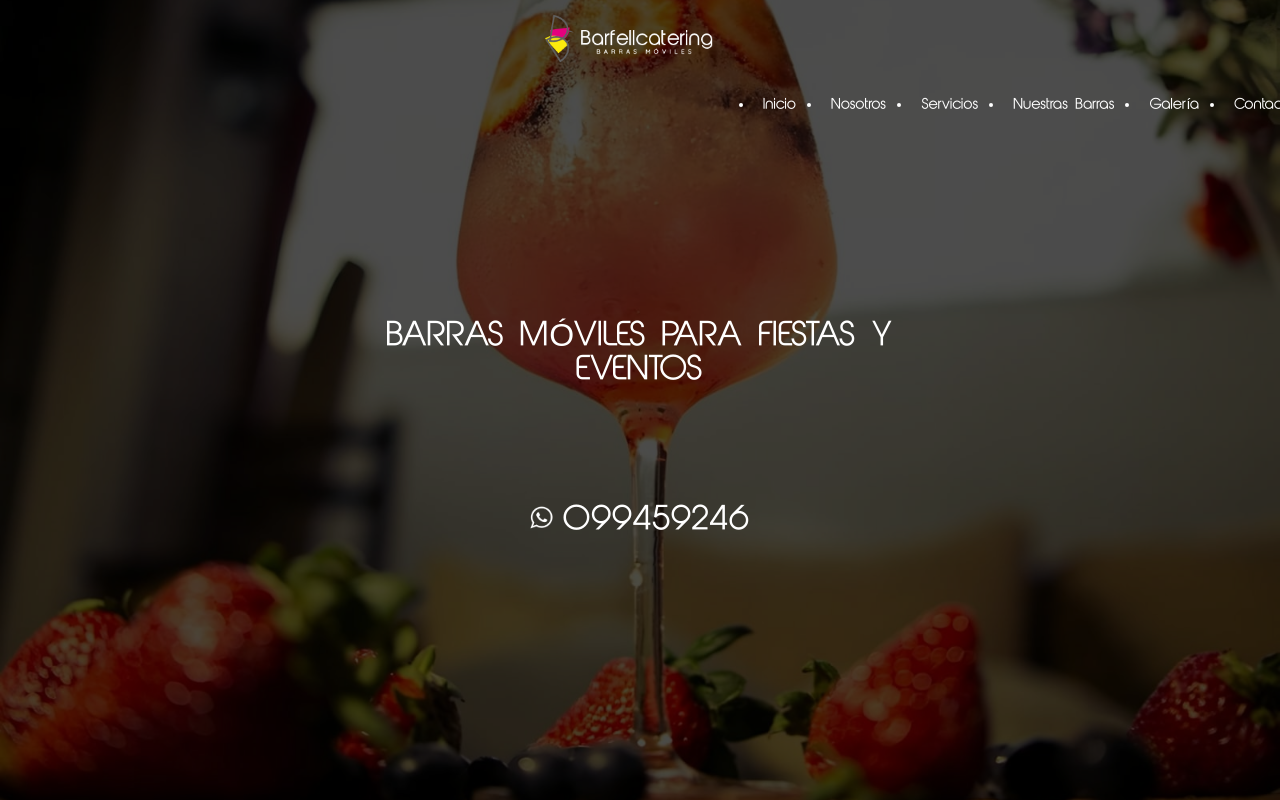
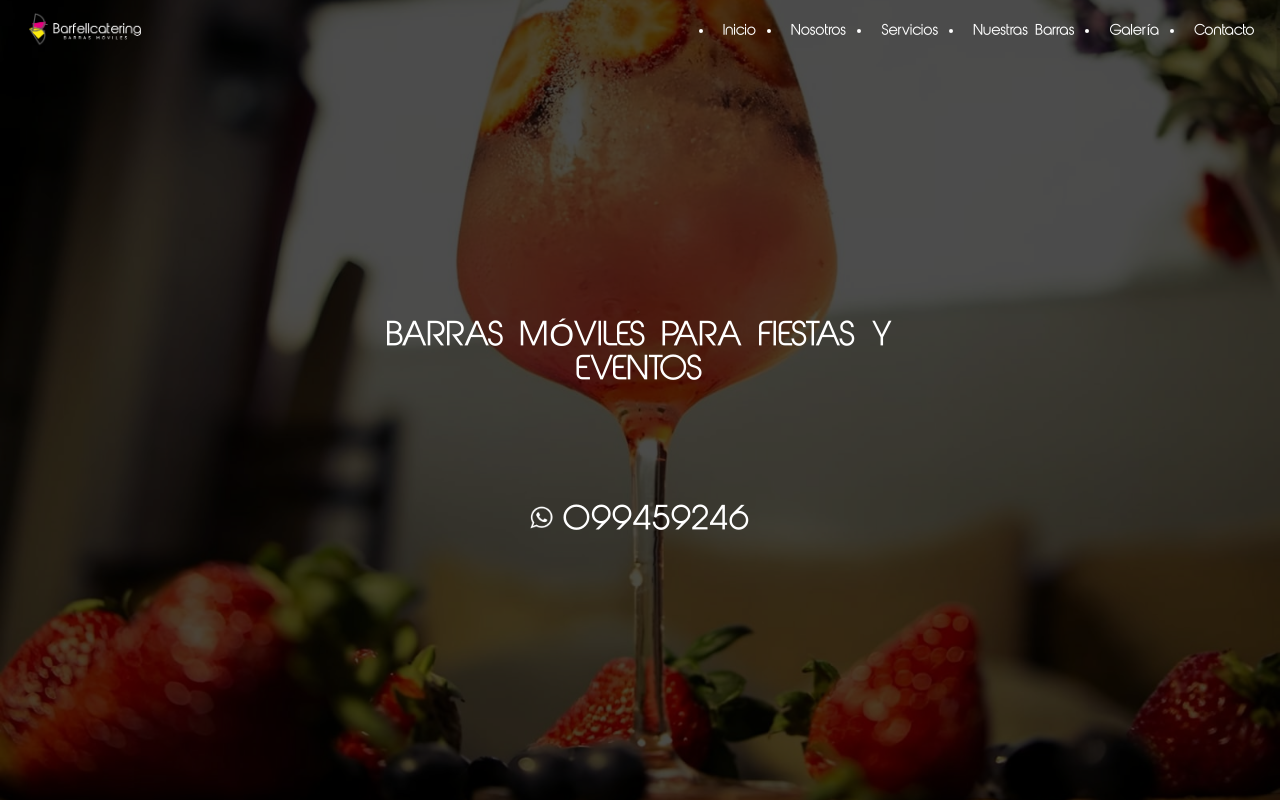
Before and after one commit to danorrev87/barfell_catering, a Vue app in the folder barfell-catering-vue/: page / in a window 1280 px wide. Shown: the top 800 px of the page. Built offline with nearby package versions, Linux system fonts and the light colour scheme; grey boxes are pictures that could not be loaded; the HTML template or start-up script is replaced by a standard one.

Commit message:
Fixed responsive
Fixed responsive
Fixed mobile nav bar

```diff
--- a/barfell-catering-vue/src/components/NavigationBar.vue
+++ b/barfell-catering-vue/src/components/NavigationBar.vue
@@ -1,15 +1,14 @@
 <template>
+  <div>
     <nav :class="{ 'transparent': isTransparent, 'solid': !isTransparent }" class="navigation-bar">
-    <img src="@/assets/transparent_logo.png" alt="Logo" class="logo" />
+      <img class="logo" :src="isTransparent ? logoTransparent : logoSolid" alt="Logo">
       <button class="hamburger" @click="isNavOpen = !isNavOpen"
         :class="{ 'white-lines': isTransparent, 'black-lines': !isTransparent }">
         <span></span>
         <span></span>
         <span></span>
       </button>
-    <transition name="dropdown">
-      <div v-if="isNavOpen" class="dropdown">
-        <ul>
+      <ul class="nav-links navigation-bar-links">
         <li><a href="#inicio">Inicio</a></li>
         <li><a href="#nosotros">Nosotros</a></li>
         <li><a href="#servicios">Servicios</a></li>
@@ -17,9 +16,20 @@
         <li><a href="#galeria">Galería</a></li>
         <li><a href="#contacto">Contacto</a></li>
       </ul>
+    </nav>
+    <transition name="dropdown">
+      <div v-show="isNavOpen" class="dropdown">
+        <ul class="dropdown-links">
+          <li><a href="#inicio" @click="isNavOpen = false">Inicio</a></li>
+          <li><a href="#nosotros" @click="isNavOpen = false">Nosotros</a></li>
+          <li><a href="#servicios" @click="isNavOpen = false">Servicios</a></li>
+          <li><a href="#barras" @click="isNavOpen = false">Nuestras Barras</a></li>
+          <li><a href="#galeria" @click="isNavOpen = false">Galería</a></li>
+          <li><a href="#contacto" @click="isNavOpen = false">Contacto</a></li>
+        </ul>
       </div>
     </transition>
-  </nav>
+  </div>
 </template>
 
 <script>
@@ -29,10 +39,13 @@ export default {
     return {
       isTransparent: true,
       isNavOpen: false,
+      logoTransparent: require('@/assets/transparent_logo.png'),
+      logoSolid: require('@/assets/solid_logo.png'),
     };
   },
   mounted() {
     window.addEventListener('scroll', this.handleScroll);
+    window.addEventListener('resize', this.handleResize);
     this.handleScroll();
     this.handleResize();
   },
@@ -45,11 +58,17 @@ export default {
       }
     },
     handleResize() {
-      this.isNavOpen = window.innerWidth >= 769;
+      if (window.innerWidth >= 769) {
+        this.isNavOpen = false;
+      }
+    },
+    toggleNav() {
+      this.isNavOpen = !this.isNavOpen;
     }
   },
   beforeUnmount() {
     window.removeEventListener('scroll', this.handleScroll);
+    window.removeEventListener('resize', this.handleResize);
   }
 }
 </script>
@@ -76,6 +95,10 @@ export default {
   ul {
     display: none;
   }
+
+  .nav-links {
+    display: none;
+  }
 }
 
 .hamburger span {
@@ -98,24 +121,22 @@ export default {
   position: fixed;
   top: 0;
   left: 0;
-  /* Ensure it starts from the very left */
   right: 0;
-  /* Ensure it extends to the very right */
   width: 100%;
-  /* Set width to 100% */
   height: 60px;
-  /* Default height */
-  transition: background-color 0.5s ease, box-shadow 0.5s ease, height 0.5s ease;
-  /* Smooth transitions */
   z-index: 1000;
+  transition: background-color 0.5s ease;
   display: flex;
   align-items: center;
+  justify-content: space-between;
 }
 
 .navigation-bar ul {
   display: flex;
   justify-content: flex-end;
-  width: 100%;
+  width: auto;
+  /* Updated */
+  align-items: center;
 }
 
 .navigation-bar li {
@@ -136,6 +157,10 @@ export default {
     background: #fff;
     /* change to the color you want */
   }
+
+  .navigation-bar>.navigation-bar-links {
+    display: none;
+  }
 }
 
 .navigation-bar a:hover {
@@ -146,7 +171,7 @@ export default {
 .transparent {
   background-color: transparent;
   box-shadow: none;
-  height: 80px;
+  height: 60px;
   /* Larger height when transparent */
   color: white;
   /* Links are white when transparent */
@@ -172,24 +197,27 @@ export default {
 }
 
 .logo {
-  height: 90px;
-  margin-right: 60px;
-  margin-left: 40px;
+  height: 60px;
+  /* Reduced size */
+  margin-right: auto;
+  /* Push the logo to the left */
+  margin-left: 20px;
+  /* Adjust as needed */
 }
 
 /* Styles for screens with a maximum width of 768px */
 @media screen and (max-width: 768px) {
   .logo {
-    height: 60px;
-    /* adjust this value as needed */
+    height: 40px;
+    /* Reduced size for smaller screens */
     margin-left: 10px;
-    /* adjust this value as needed */
+    /* Adjust as needed */
   }
 }
 
 nav {
   display: flex;
-  justify-content: space-around;
+  flex-wrap: nowrap;
 }
 
 router-link {
@@ -198,17 +226,61 @@ router-link {
 }
 
 .nav-container {
-  position: absolute;
+  position: fixed;
   width: 100%;
   background: white;
-  /* or any color you prefer */
+  display: flex;
+  /* Add this line */
+  justify-content: space-between;
+  /* Add this line */
 }
 
 .dropdown {
+  position: fixed;
+  top: 60px;
+  right: 0;
+  background: white;
+  z-index: 999;
+}
+
+.dropdown-menu {
   position: absolute;
-  width: 100%;
-  left: 0;
-  top: 100%;
+  /* Other styles */
+}
+
+.dropdown ul {
+  list-style-type: none;
+  padding: 0;
+  margin: 0;
+  display: flex;
+  flex-direction: column;
+}
+
+.dropdown li {
+  padding: 10px;
+}
+
+.dropdown a {
+  text-decoration: none;
+  color: black;
+}
+
+@media (min-width: 769px) {
+  .dropdown ul {
+    display: flex;
+  }
+}
+
+@media (min-width: 769px) {
+  .dropdown-links {
+    display: none;
+  }
+}
+
+@media (max-width: 768px) {
+  .nav-links {
+    display: none;
+  }
 }
 
 .dropdown-enter-active {
```
Also changed, not shown: barfell-catering-vue/src/assets/LOGO BARFELL2024_Mesa de trabajo 1 copia 2.png (added), barfell-catering-vue/src/assets/solid_logo.png (added). Lines whose indentation alone changed are shown as unchanged.
